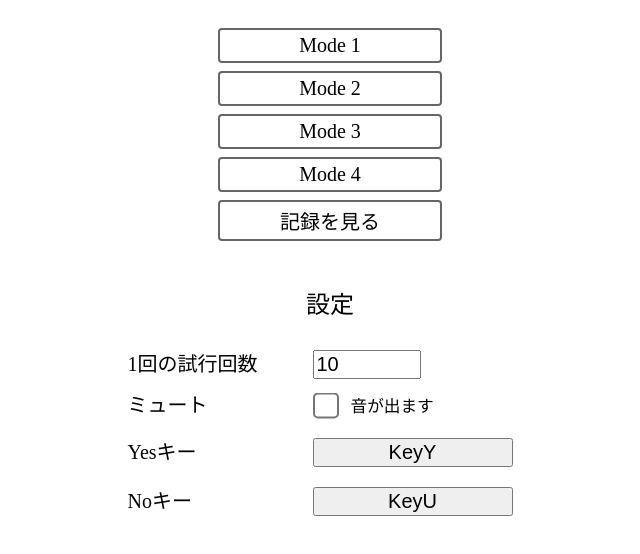
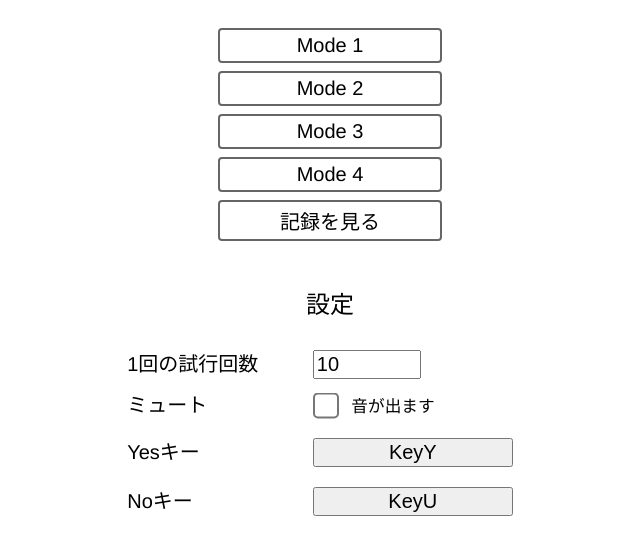
Before and after one commit to Raclamusi/reaction-time-tester, a plain HTML site: page index.html in a window 1280 px wide. Shown: the part 88-642 px from the top of the page, without its empty margins (310-950 px from the left). Drawn offline with Linux system fonts and the light colour scheme.

Commit message:
まともなフォントを設定

```diff
--- a/style/common.css
+++ b/style/common.css
@@ -1,6 +1,7 @@
 
 html {
     font-size: 20px;
+    font-family: "Helvetica Neue", "Segoe UI", Arial, "ヒラギノ角ゴシック ProN", "Hiragino Kaku Gothic ProN", "ヒラギノ角ゴシック", "Hiragino Sans", "メイリオ", Meiryo, sans-serif;
 }
 
 body {
```
